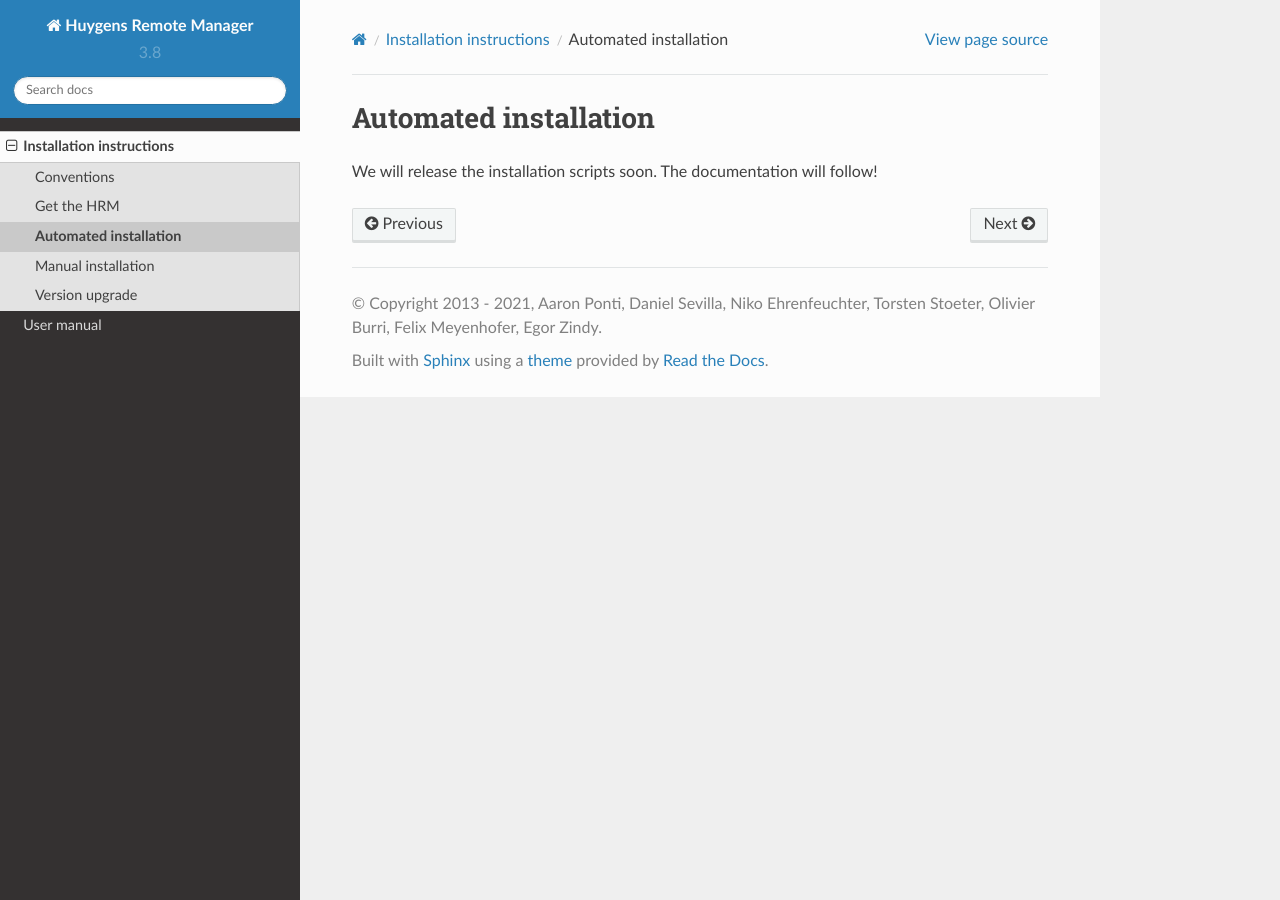
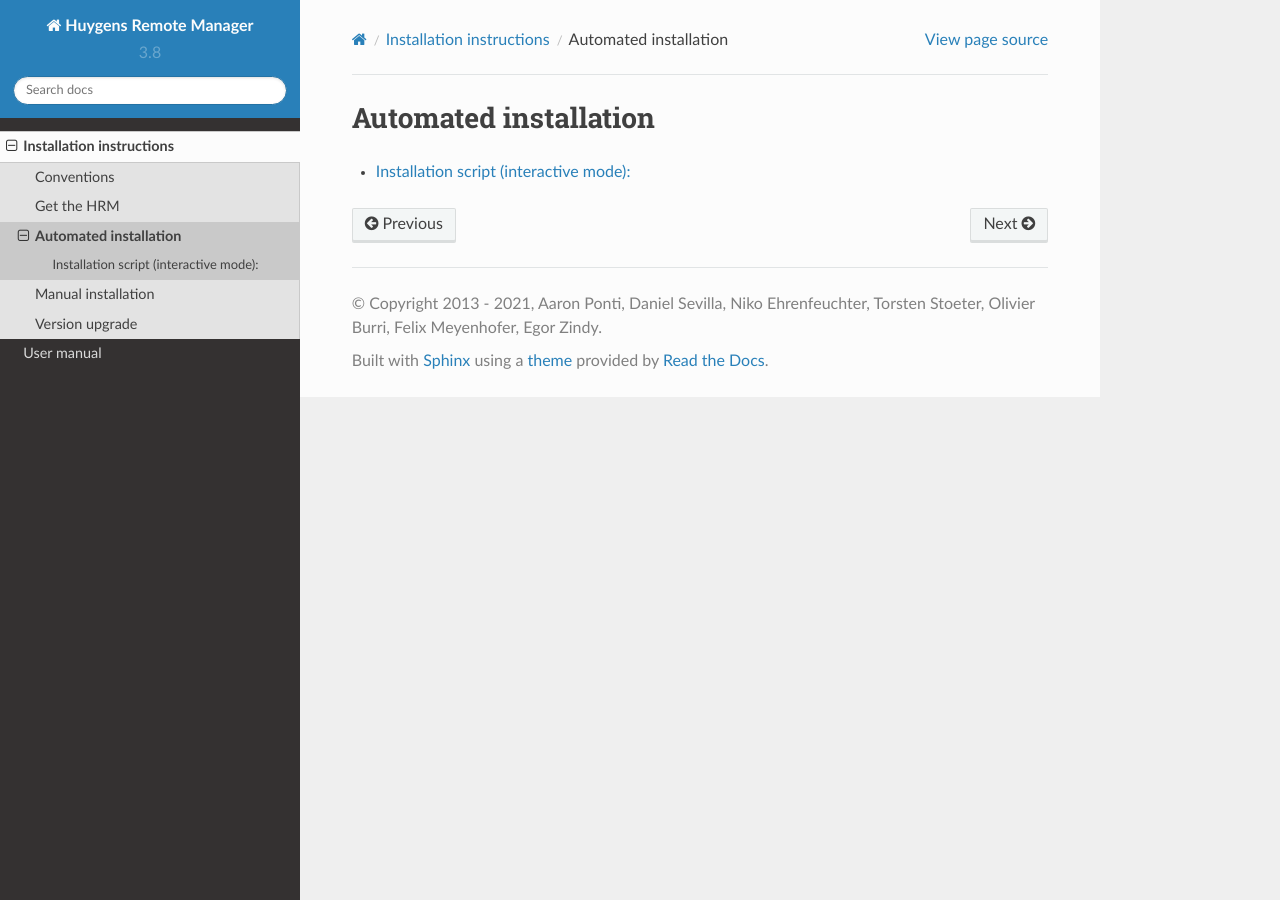
Before and after one commit to aarpon/hrm_docs, a Sphinx documentation site: the page built from docs/admin/script_install.rst, in a window 1280 px wide. Built offline with Sphinx 7.4.7 and the Read the Docs theme 2.0.0, drawn with Linux system fonts in a browser that asks for light colours.

Commit message:
Start adding contents for the instructions of the installation scripts.

```diff
--- a/docs/admin/script_install.rst
+++ b/docs/admin/script_install.rst
@@ -10,4 +7,7 @@
 Automated installation
 **********************
 
-We will release the installation scripts soon. The documentation will follow!
+.. toctree::
+   :maxdepth: 1
+
+   script_install_1
--- /dev/null
+++ b/docs/admin/script_install_1.rst
@@ -0,0 +1,6 @@
+.. include:: global_directives.inc
+
+.. _script_install_1:
+
+Installation script (interactive mode):
+=======================================
```
Also changed, not shown: other parts of docs/admin/script_install.rst (+0 -3 lines).
